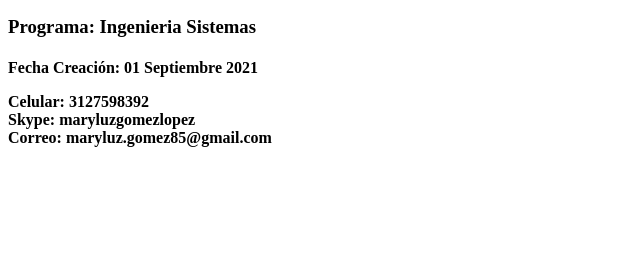
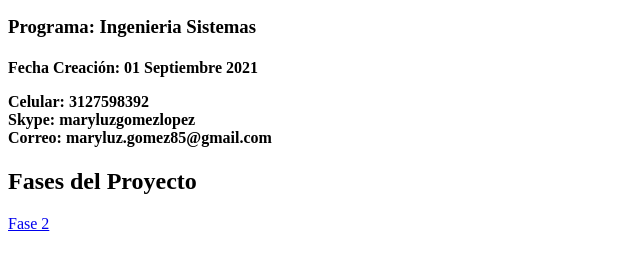
Before and after one commit to 44002573/DSW-MaryGomez, a plain HTML site: page index.html in a window 1280 px wide. Shown: the part 105-372 px from the top of the page, without its empty margins (0-640 px from the left). Drawn offline with Linux system fonts and the light colour scheme.

Commit message:
Update index.html

```diff
--- a/index.html
+++ b/index.html
@@ -18,5 +18,8 @@
       </p>
   </h4>
 
+  <h2>Fases del Proyecto</h2>
+  <a href="fase2/design.html">Fase 2</a>
+
 </body>
 </html>
```
